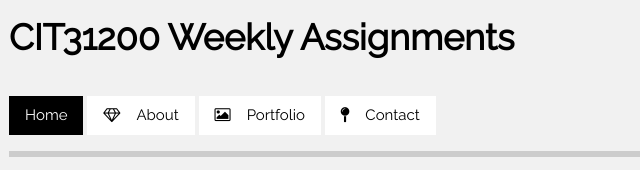
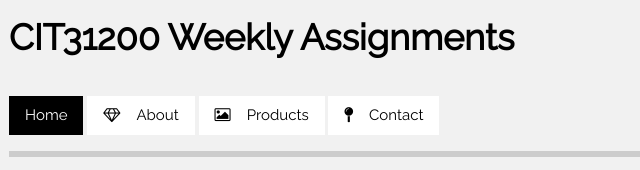
Before and after one commit to elliotjordan/firstGithubRepo, a plain HTML site: page index.html in a window 1280 px wide. Shown: the top 170 px of the page, 307-947 px from the left. Drawn offline with nearby package versions, Linux system fonts and the light colour scheme.

Commit message:
Update index.html
Portfolio -> Products

```diff
--- a/index.html
+++ b/index.html
@@ -53,7 +53,7 @@ body,h1,h2,h3,h4,h5,h6 {font-family: "Raleway", sans-serif}
     <div class="w3-section w3-bottombar w3-padding-16">
       <button class="w3-button w3-black">Home</button>
       <button class="w3-button w3-white"><i class="fa fa-diamond w3-margin-right"></i>About</button>
-      <button class="w3-button w3-white w3-hide-small"><i class="fa fa-photo w3-margin-right"></i>Portfolio</button>
+      <button class="w3-button w3-white w3-hide-small"><i class="fa fa-photo w3-margin-right"></i>Products</button>
       <button class="w3-button w3-white w3-hide-small"><i class="fa fa-map-pin w3-margin-right"></i>Contact</button>
     </div>
     </div>
```
